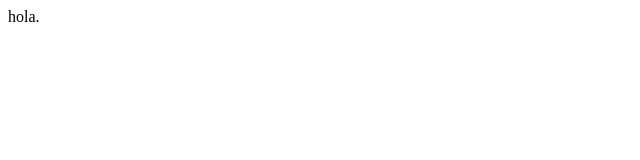
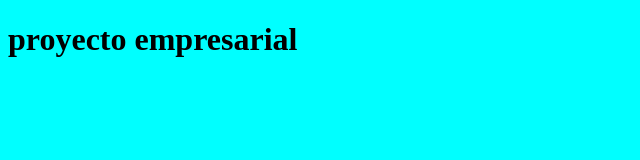
Before and after one commit to Yaninaponcec94/cursoGit, a plain HTML site: page index.html in a window 1280 px wide. Shown: the whole page, without its empty margins (0-640 px from the left). Drawn offline with Linux system fonts and the light colour scheme.

Commit message:
this is where i link my documents

```diff
--- /dev/null
+++ b/css/estilo.css
@@ -0,0 +1,3 @@
+body{
+    background-color: aqua;
+}
--- a/index.html
+++ b/index.html
@@ -1 +1,10 @@
-hola.
+<!DOCTYPE html>
+<html>
+<head>
+<link href="css/estilo.css" rel="stylesheet" type="text/css">
+
+</head>
+<body>
+    <h1>proyecto empresarial</h1>
+</body>
+</html>
```
Also changed, not shown: java/java.js (added).
